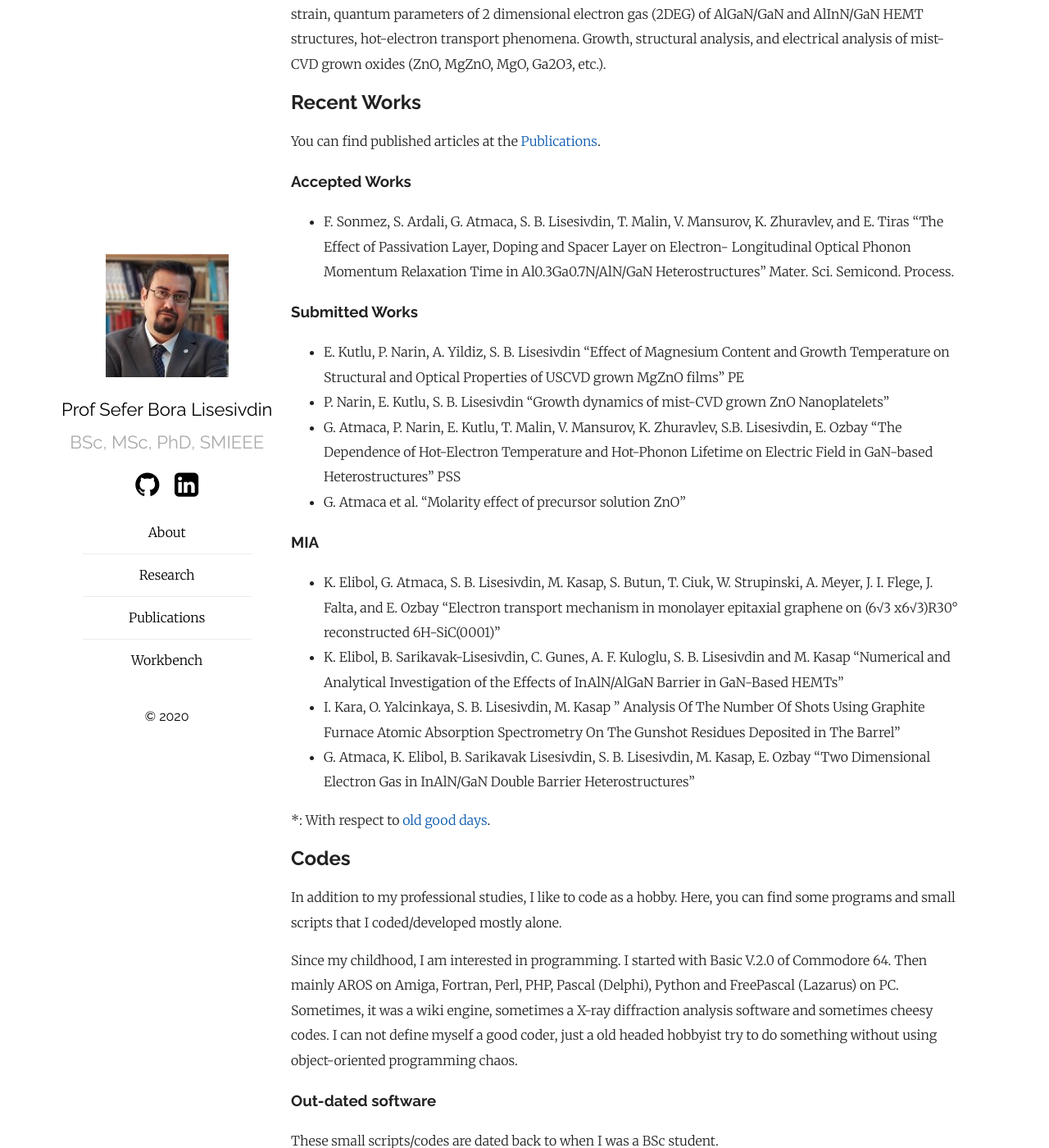
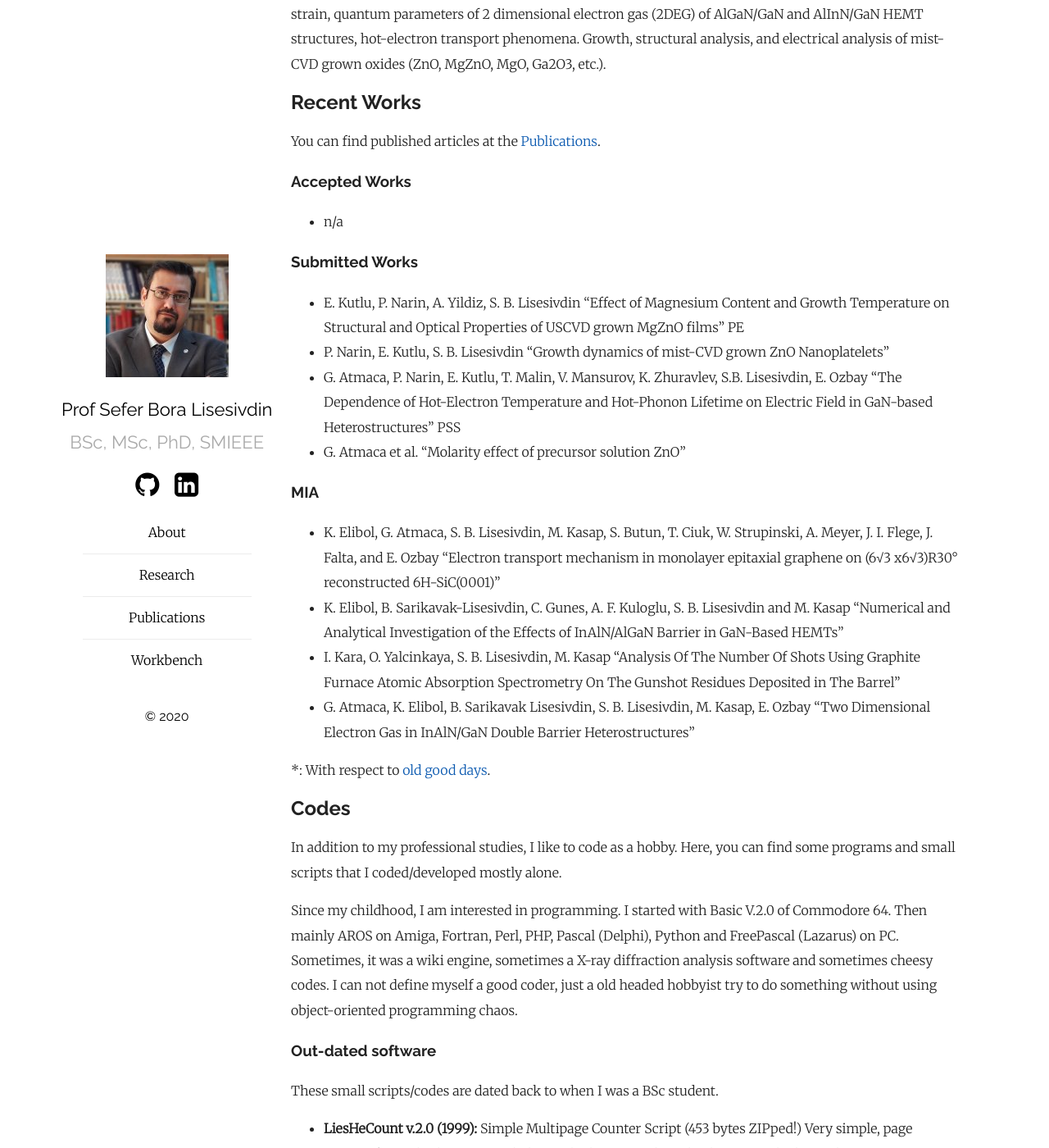
Before and after one commit to sblisesivdin/sblisesivdin.github.io, a Jekyll site: the page built from workbench.md, in a window 1280 px wide and 1400 px high, scrolled down 534 px. Shown: the whole window at 82% size. Built offline with Jekyll 4.4.1, drawn with Linux system fonts in a browser that asks for light colours; our own code applies the rules of GitHub Pages for plain Markdown files.

Commit message:
Update workbench.md

```diff
--- a/workbench.md
+++ b/workbench.md
@@ -13,7 +13,7 @@ You can find published articles at the [Publications](publications.md).
 
 ### Accepted Works
 
-* F. Sonmez, S. Ardali, G. Atmaca, S. B. Lisesivdin, T. Malin, V. Mansurov, K. Zhuravlev, and E. Tiras "The Effect of Passivation Layer, Doping and Spacer Layer on Electron- Longitudinal Optical Phonon Momentum Relaxation Time in Al0.3Ga0.7N/AlN/GaN Heterostructures" Mater. Sci. Semicond. Process.
+* n/a
 
 ### Submitted Works
 
@@ -25,10 +25,10 @@ You can find published articles at the [Publications](publications.md).
 
 ### MIA
 
-* K. Elibol, G. Atmaca, S. B. Lisesivdin, M. Kasap, S. Butun, T. Ciuk, W. Strupinski, A. Meyer, J. I. Flege, J. Falta, and E. Ozbay “Electron transport mechanism in monolayer epitaxial graphene on (6√3 x6√3)R30° reconstructed 6H-SiC(0001)”
-* K. Elibol, B. Sarikavak-Lisesivdin, C. Gunes, A. F. Kuloglu, S. B. Lisesivdin and M. Kasap “Numerical and Analytical Investigation of the Effects of InAlN/AlGaN Barrier in GaN-Based HEMTs”
-* I. Kara, O. Yalcinkaya, S. B. Lisesivdin, M. Kasap ” Analysis Of The Number Of Shots Using Graphite Furnace Atomic Absorption Spectrometry On The Gunshot Residues Deposited in The Barrel”
-* G. Atmaca, K. Elibol, B. Sarikavak Lisesivdin, S. B. Lisesivdin, M. Kasap, E. Ozbay “Two Dimensional Electron Gas in InAlN/GaN Double Barrier Heterostructures"
+* K. Elibol, G. Atmaca, S. B. Lisesivdin, M. Kasap, S. Butun, T. Ciuk, W. Strupinski, A. Meyer, J. I. Flege, J. Falta, and E. Ozbay "Electron transport mechanism in monolayer epitaxial graphene on (6√3 x6√3)R30° reconstructed 6H-SiC(0001)"
+* K. Elibol, B. Sarikavak-Lisesivdin, C. Gunes, A. F. Kuloglu, S. B. Lisesivdin and M. Kasap "Numerical and Analytical Investigation of the Effects of InAlN/AlGaN Barrier in GaN-Based HEMTs"
+* I. Kara, O. Yalcinkaya, S. B. Lisesivdin, M. Kasap "Analysis Of The Number Of Shots Using Graphite Furnace Atomic Absorption Spectrometry On The Gunshot Residues Deposited in The Barrel"
+* G. Atmaca, K. Elibol, B. Sarikavak Lisesivdin, S. B. Lisesivdin, M. Kasap, E. Ozbay "Two Dimensional Electron Gas in InAlN/GaN Double Barrier Heterostructures"
 
 *: With respect to [old good days](http://en.wikipedia.org/wiki/Workbench_%28AmigaOS%29).
 
```
